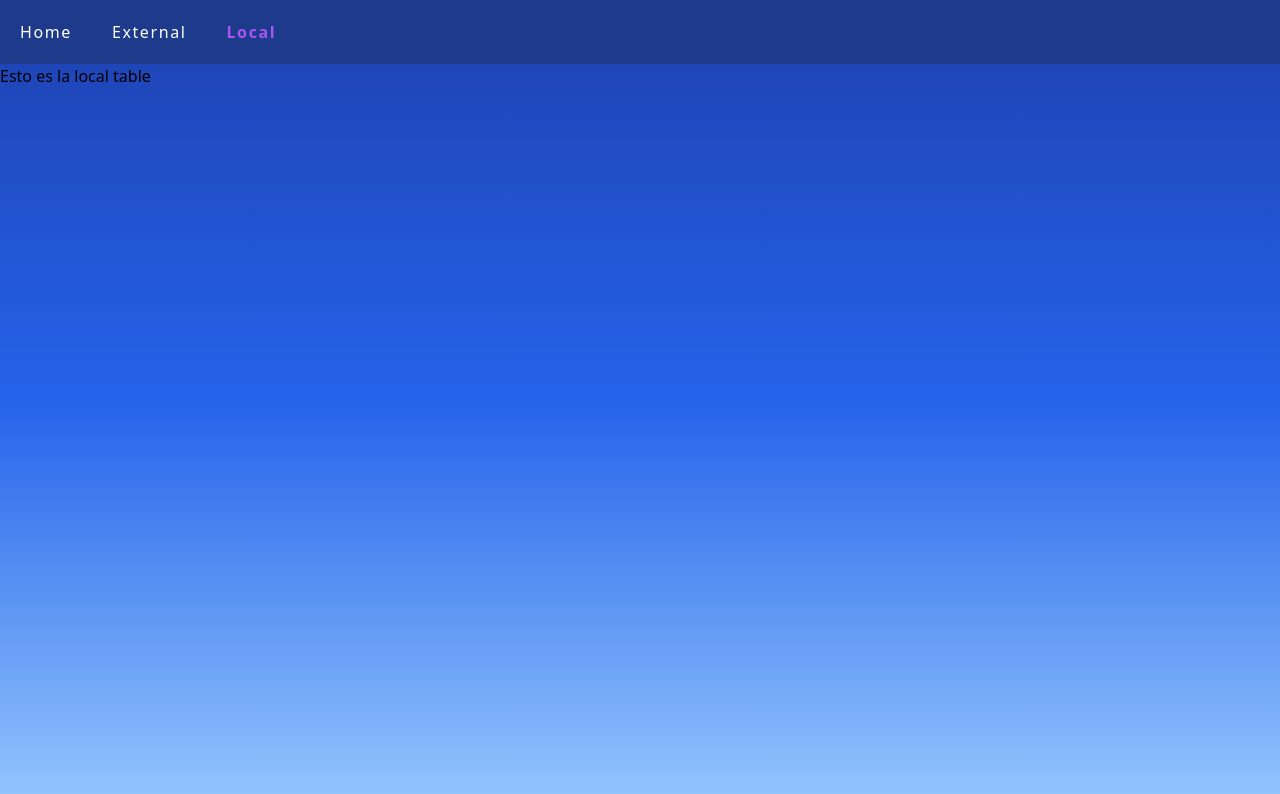
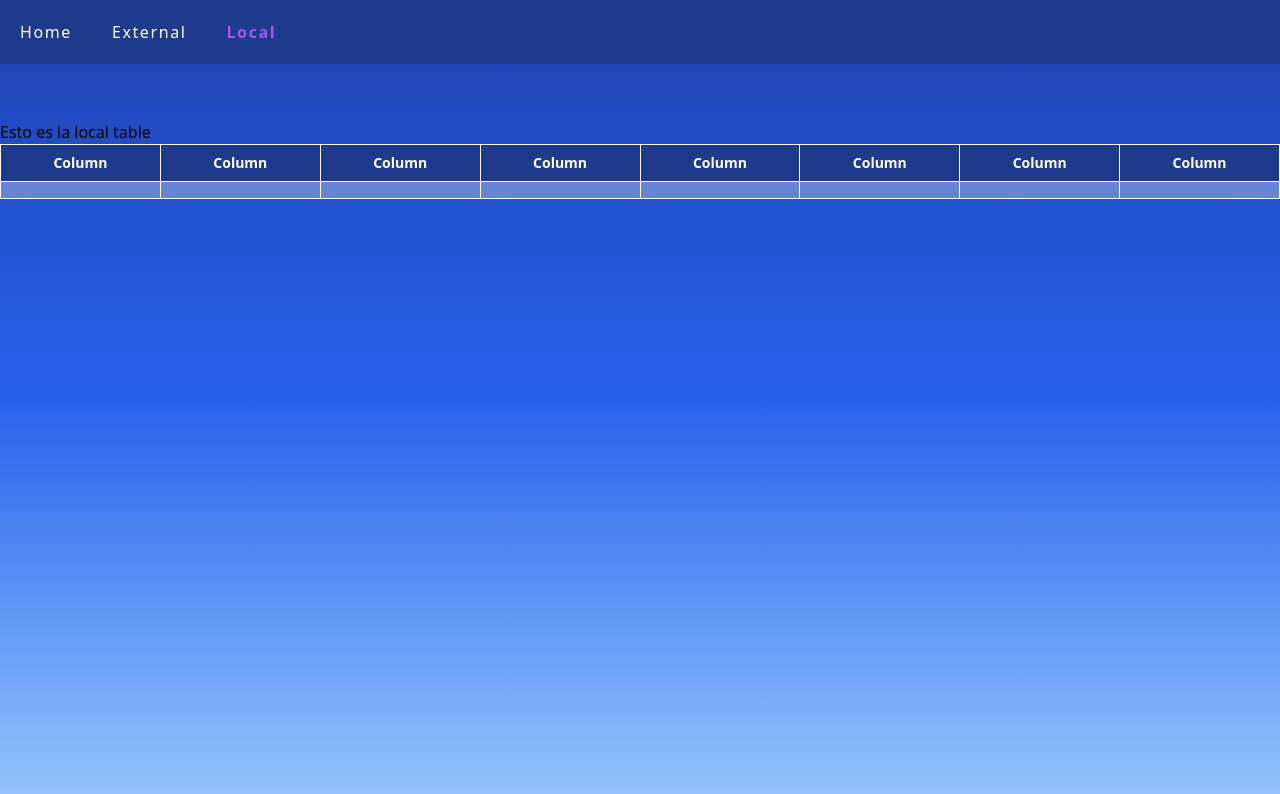
Before and after one commit to estebanCastaneira/wtti_front, a React (Vite) app: page /local in a window 1280 px wide. Shown: the top 794 px of the page. Built offline with nearby package versions, Linux system fonts and the light colour scheme.

Commit message:
Add Table component

```diff
--- a/src/components/ExternalTable.jsx
+++ b/src/components/ExternalTable.jsx
@@ -1,8 +1,10 @@
+import Table from "./Table"
 function ExternalTable() {
   return (
     <div className="flex justify-center">
-      <section className="container">
+      <section className="container my-14">
         <h2 className="">Esto es la external table</h2>
+        <Table />
       </section>
     </div>
   )
--- a/src/components/LocalTable.jsx
+++ b/src/components/LocalTable.jsx
@@ -1,8 +1,11 @@
+import Table from "./Table"
+
 function LocalTable() {
   return (
     <div className="flex justify-center">
-      <section className="container">
+      <section className="container my-14">
         <h2 className="">Esto es la local table</h2>
+        <Table />
       </section>
     </div>
   )
--- /dev/null
+++ b/src/components/Table.jsx
@@ -0,0 +1,48 @@
+function Table() {
+  return (
+    <table className="w-full text-white backdrop-blur-[20px] backdrop-saturate-[92%] bg-[#ffffff] bg-opacity-30 border border-white">
+      <thead className="bg-blue-900 font-bold text-sm">
+        <tr className="border border-main">
+          <th scope="col" className="p-2 border border-white">
+            Column
+          </th>
+          <th scope="col" className="p-2 border border-white">
+            Column
+          </th>
+          <th scope="col" className="p-2 border border-white">
+            Column
+          </th>
+          <th scope="col" className="p-2 border border-white ">
+            Column
+          </th>
+          <th scope="col" className="p-2 border border-white ">
+            Column
+          </th>
+          <th scope="col" className="p-2 border border-white ">
+            Column
+          </th>
+          <th scope="col" className="p-2 border border-white ">
+            Column
+          </th>
+          <th scope="col" className="p-2 border border-white ">
+            Column
+          </th>
+        </tr>
+      </thead>
+      <tbody className="font-light text-sm">
+        <tr className="">
+          <th scope="row" className="p-2 border border-white"></th>
+          <th scope="row" className="p-2 border border-white"></th>
+          <th scope="row" className="p-2 border border-white"></th>
+          <th scope="row" className="p-2 border border-white"></th>
+          <th scope="row" className="p-2 border border-white"></th>
+          <th scope="row" className="p-2 border border-white"></th>
+          <th scope="row" className="p-2 border border-white"></th>
+          <th scope="row" className="p-2 border border-white"></th>
+        </tr>
+      </tbody>
+    </table>
+  )
+}
+
+export default Table
```
